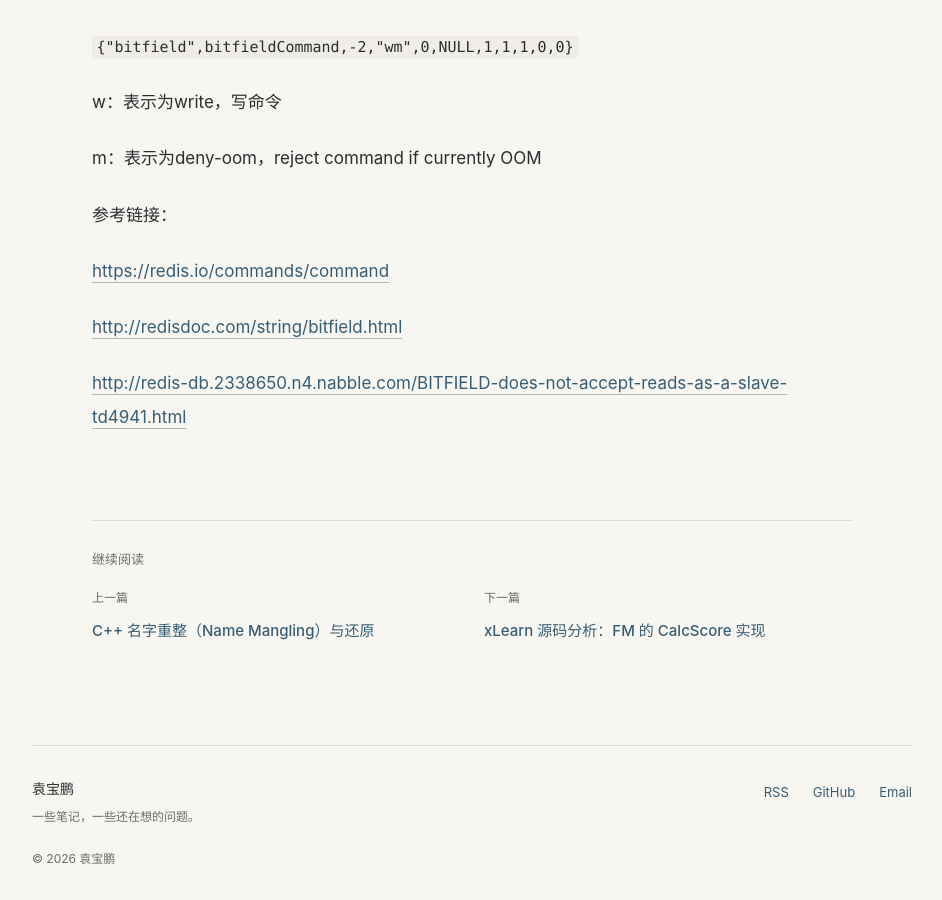
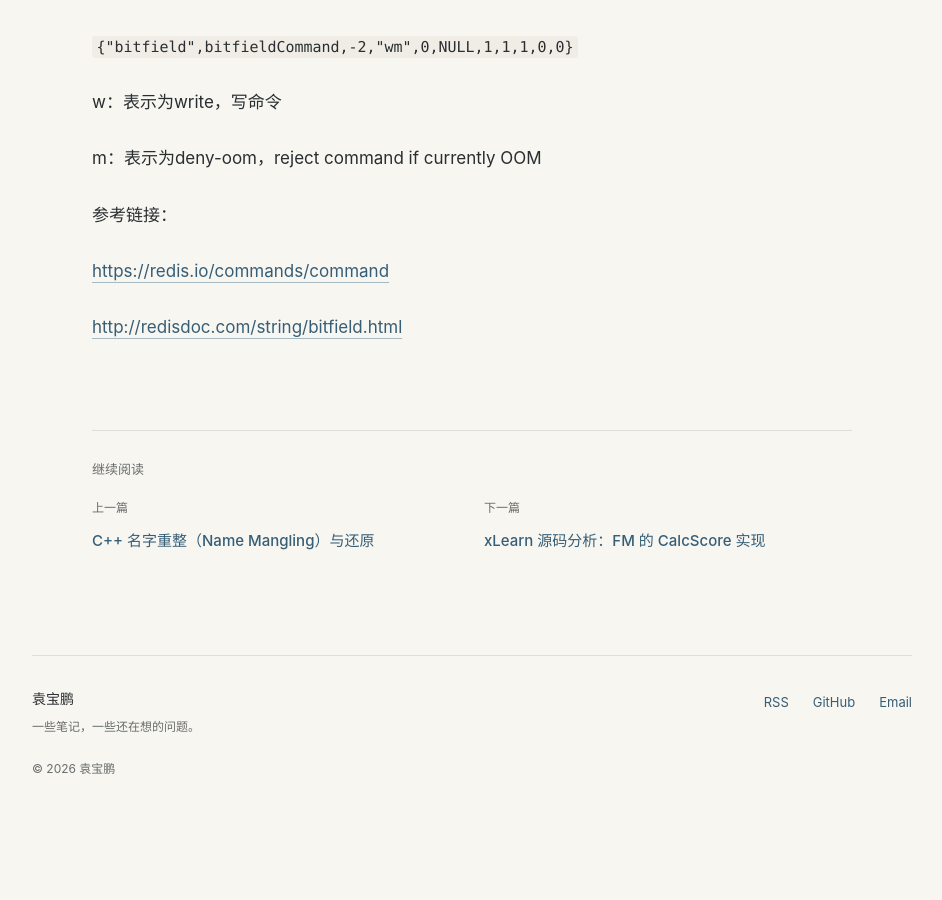
Before and after one commit to yuanbaopeng/yuanbaopeng.github.io, a Jekyll site: the page built from _posts/2019-01-03-redis的bitfield命令的写属性.md, in a window 1280 px wide and 900 px high, scrolled down 1497 px. Shown: the whole window, without its empty margins (168-1110 px from the left). Built offline with Jekyll 4.4.1, drawn with Linux system fonts in a browser that asks for light colours; after the commit the page ends 2307 px from its top, so only the background shows below that; part of the change alters nothing that is shown.

Commit message:
Remove the dead nabble.com reference from the Redis post
Co-authored-by: Baopeng Yuan <yuanbaopeng2008@163.com>

```diff
--- a/_posts/2019-01-03-redis的bitfield命令的写属性.md
+++ b/_posts/2019-01-03-redis的bitfield命令的写属性.md
@@ -49,5 +49,3 @@ m：表示为deny-oom，reject command if currently OOM
 [https://redis.io/commands/command](https://redis.io/commands/command)
 
 [http://redisdoc.com/string/bitfield.html](http://redisdoc.com/string/bitfield.html)
-
-[http://redis-db.2338650.n4.nabble.com/BITFIELD-does-not-accept-reads-as-a-slave-td4941.html](http://redis-db.2338650.n4.nabble.com/BITFIELD-does-not-accept-reads-as-a-slave-td4941.html)
```
